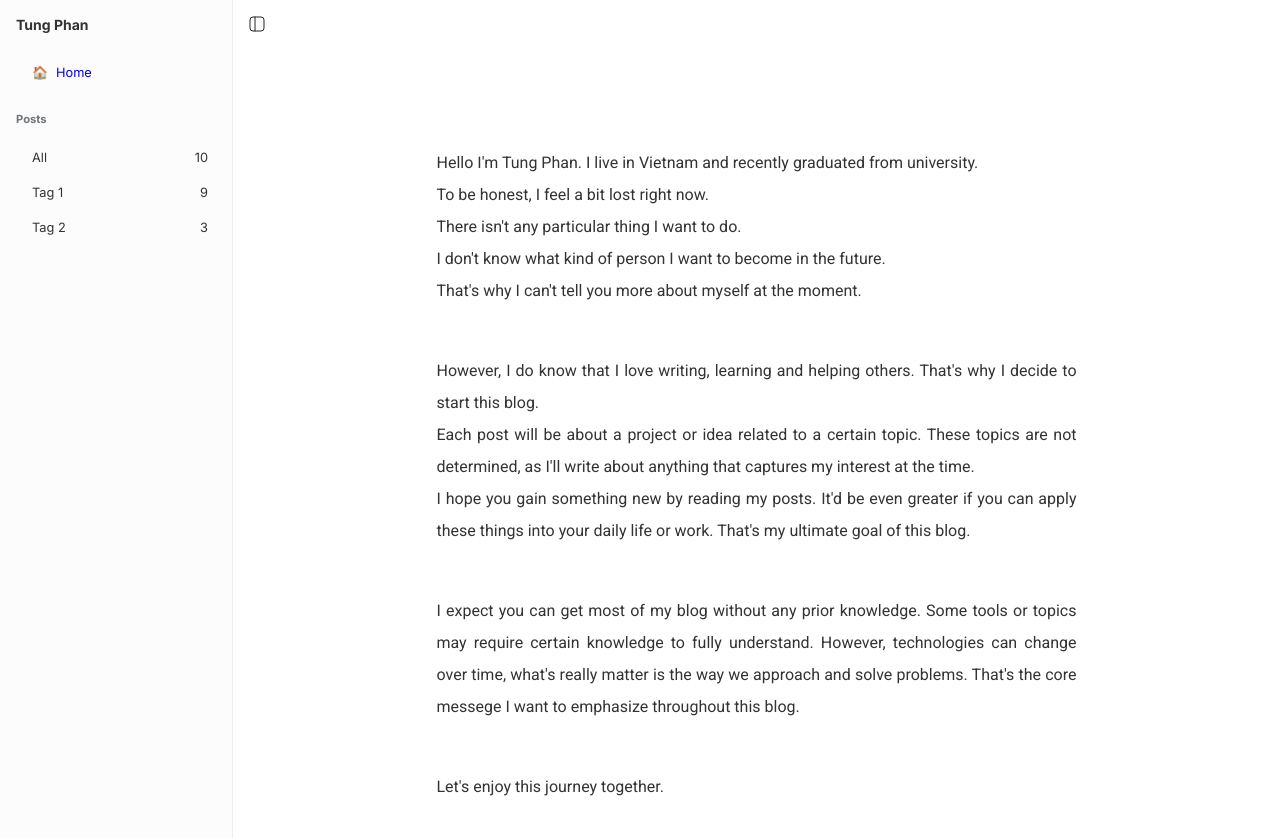
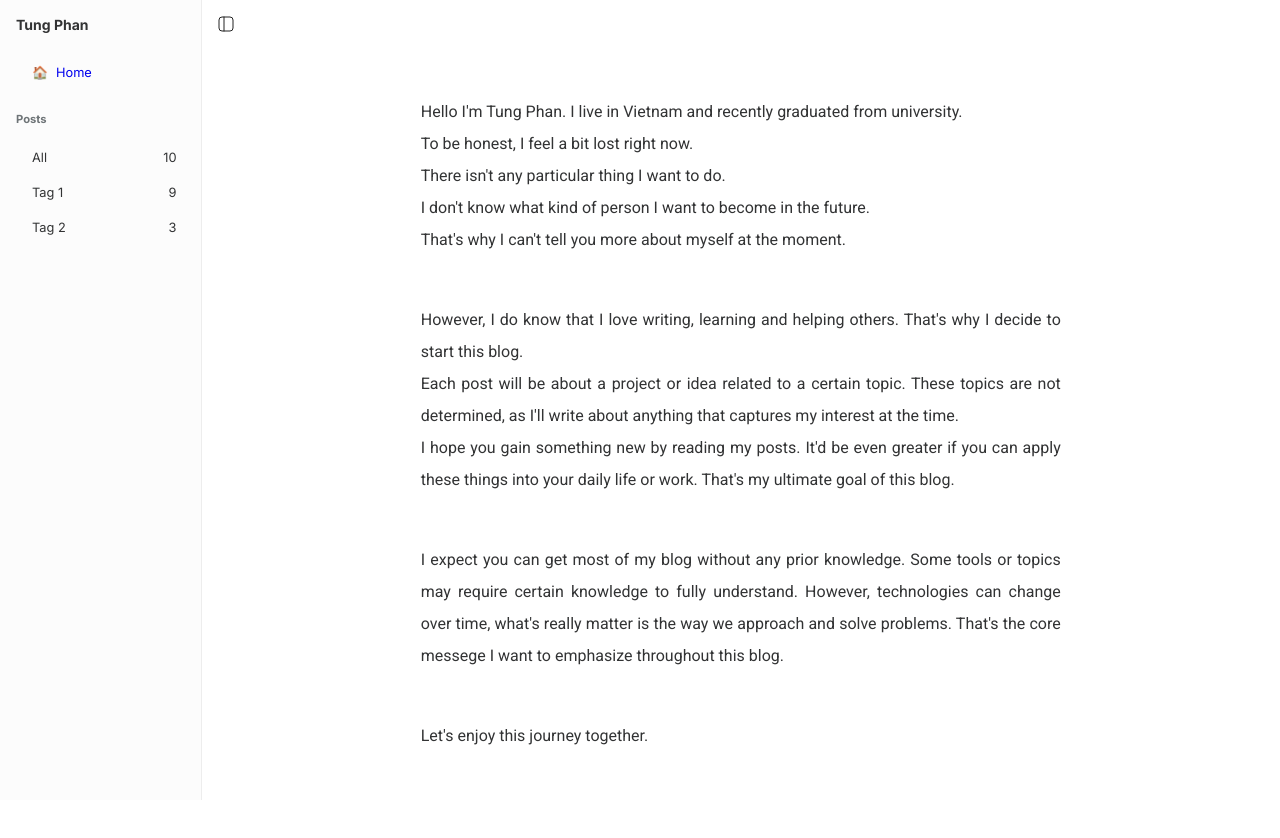
Before and after one commit to pntt3011/pntt3011.github.io, a SvelteKit app: page / in a window 1280 px wide. Shown: the top 838 px of the page. After the commit the page ends 800 px from the top, so only its background shows below. Built offline with nearby package versions, Linux system fonts and the light colour scheme.

Commit message:
Fix layout scroll hidden by icon

```diff
--- a/src/app.html
+++ b/src/app.html
@@ -8,7 +8,7 @@
 	%sveltekit.head%
 </head>
 
-<body data-sveltekit-preload-data="hover" style="margin:0">
+<body data-sveltekit-preload-data="hover" style="margin:0; padding:0; overflow:hidden;">
 	<div style="display: contents">%sveltekit.body%</div>
 </body>
 
--- a/src/routes/+layout.svelte
+++ b/src/routes/+layout.svelte
@@ -52,7 +52,6 @@
   </aside>
 
   <main>
-    <div>
     <button
       onclick={() => (expanded = -expanded)}
       class="expand-toggle"
@@ -70,7 +69,6 @@
         <path d="M23 14L9 14" stroke="#222222" stroke-linecap="round" />
       </svg>
     </button>
-    </div>
 
     <div class="content-scroll">
       <div style="padding-top:5rem;padding-bottom:5rem;flex:1;">
@@ -179,15 +177,6 @@
     padding: 0;
   }
 
-  .sidebar nav .categories li {
-    padding: 0.5rem 0.5rem 0.5rem 1rem;
-    border-radius: 4px;
-  }
-
-  .sidebar nav .categories li:hover {
-    background-color: #f1f1f2;
-  }
-
   .sidebar nav .categories li a {
     display: flex;
     font-size: 0.8rem; /* 12.8px */
@@ -195,17 +184,24 @@
     justify-content: space-between;
     color: #323334;
     text-decoration: none;
+    padding: 0.5rem 0.5rem 0.5rem 1rem;
+    border-radius: 4px;
+  }
+
+  .sidebar nav .categories li a:hover {
+    background-color: #f1f1f2;
   }
 
   main {
-    flex: 1;
-    overflow: hidden;
-    display: flex;
-    flex-direction: column;
+    position: relative;
+    width: 100%;
+    height: 100vh;
   }
 
   main .expand-toggle {
-    margin: 0.5rem;
+    position: absolute;
+    top: 0.5rem;
+    left: 0.5rem;
     border-radius: 4px;
     padding: 0;
     border: none;
@@ -218,8 +214,9 @@
   }
 
   main .content-scroll {
+    width: 100%;
+    height: 100vh;
     overflow-y: auto;
-    flex: 1;
   }
 
   main .content {
```
Lines whose indentation alone changed are shown as unchanged.
